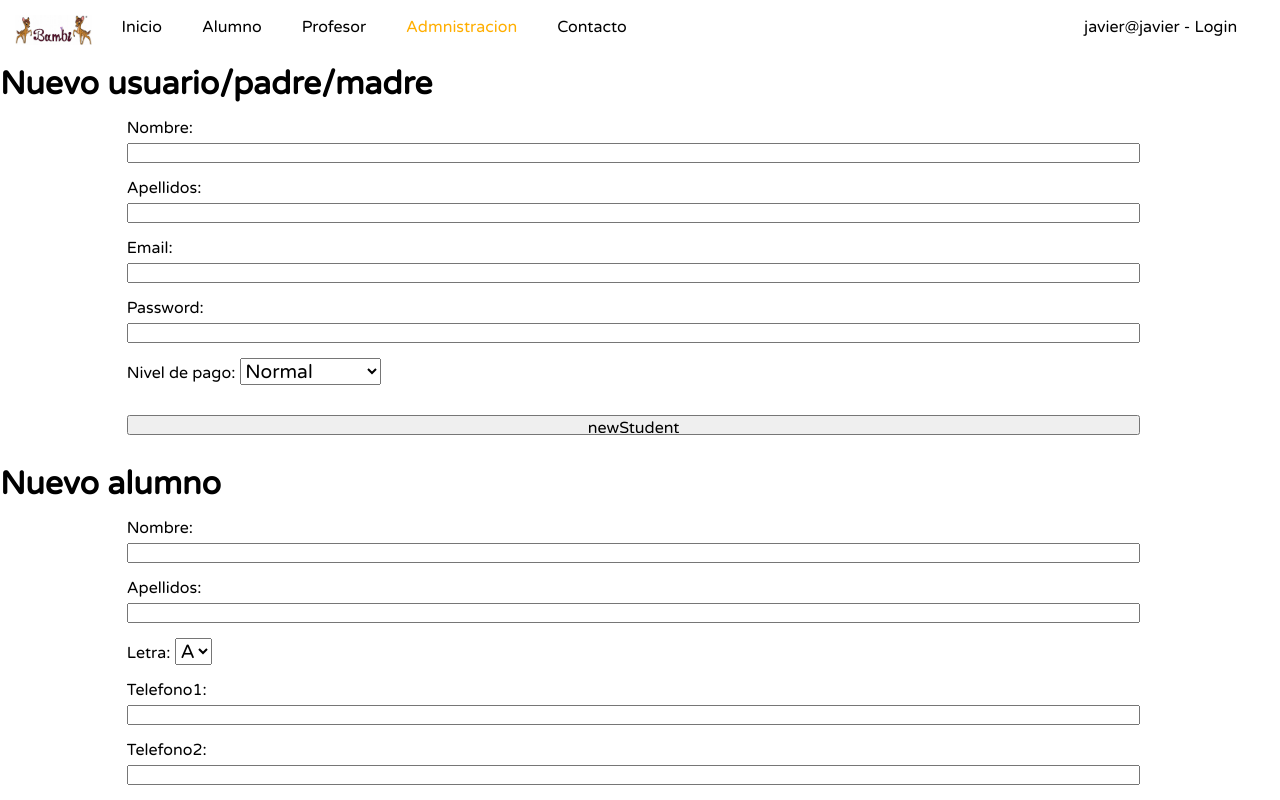
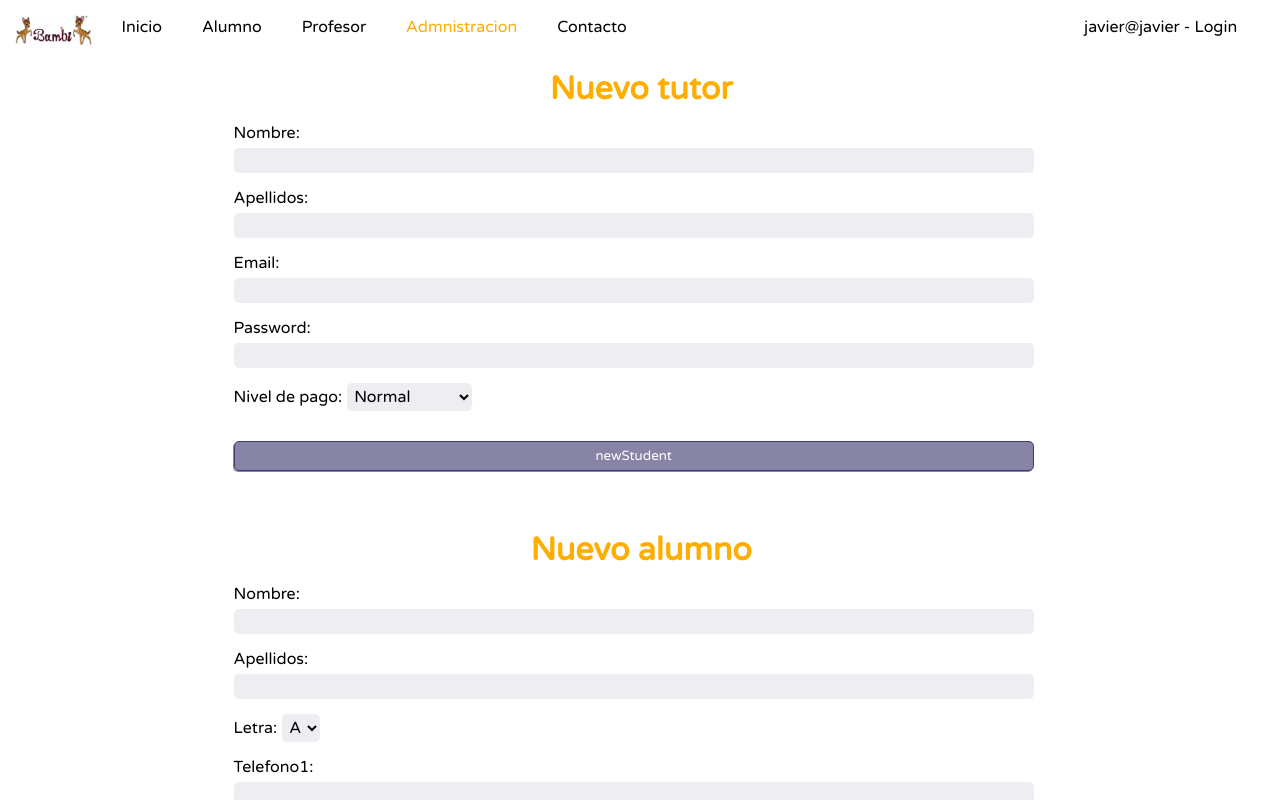
Before and after one commit to Javiergda/final-project-client, a React (Create React App) app: page /administracion in a window 1280 px wide. Shown: the top 800 px of the page. Built offline with nearby package versions, Linux system fonts and the light colour scheme.

Commit message:
css en ManageStudents y ManageUsers

```diff
--- a/src/components/Management/ManageStudents.js
+++ b/src/components/Management/ManageStudents.js
@@ -80,6 +80,7 @@ export const ManageStudents = ({ users, setStudents }) => {
             <h1>Nuevo alumno</h1>
 
             <div className='wrapper'>
+
                 <form onSubmit={handlesubmit} className='form'>
                     <label>
                         Nombre:
@@ -99,7 +100,7 @@ export const ManageStudents = ({ users, setStudents }) => {
                     </label>
                     <label>
                         Telefono1:
-                        <input value={phone1} name='phone2' type='text' onChange={handleChange} className='' />
+                        <input value={phone1} name='phone1' type='text' onChange={handleChange} className='' />
                     </label>
                     <label>
                         Telefono2:
--- a/src/components/Management/ManageUsers.js
+++ b/src/components/Management/ManageUsers.js
@@ -46,9 +46,10 @@ export const ManageUsers = () => {
 
     return (
         <div className='manageUsers_main'>
-            <h1>Nuevo usuario/padre/madre</h1>
+            <h1>Nuevo tutor</h1>
 
             <div className='wrapper'>
+
                 <form onSubmit={handlesubmit} className='form'>
                     <label>
                         Nombre:
--- a/src/components/Management/Management.js
+++ b/src/components/Management/Management.js
@@ -65,7 +65,7 @@ export const Management = () => {
 
     return (
         context.logged && context.userTipe == 1 ? // ususario logeado y nivel 2
-            <div>
+            <div className='management_main'>
                 <ManageUsers />
                 <ManageStudents users={users} setStudents={setStudents} />
                 <DeleteStudents students={students} />
--- a/src/styles/components/_manageStudents.scss
+++ b/src/styles/components/_manageStudents.scss
@@ -1,26 +1,52 @@
 .manageStudents_main{
 
-    font-size: 1rem;
+    margin:15px;
+    margin-bottom: 30px;
+
+    h1{
+        color: $yellow;
+        margin-left: 15px;
+        text-align: center;
+    }
 
     .wrapper{
         display: flex;
         justify-content: center;
+        // border-bottom: 2px solid $yellow;
+        // background-color: $yellow-transparent;
 
         .form{
 
             display: flex;
             flex-direction: column;
             width: 80%;
+            max-width: 800px;
 
             input{
-                font-size: 1rem;
+                border: none;
                 width: 100%;
-                height: 20px;
+                height: 25px;
                 margin-top: 5px;
+                border-radius: 5px;
+                background-color: $purple-transparent;
+                color: $purple;
+
+            }
+
+            label{
+                // color: $purple;
+
             }
 
             select{
-                font-size: 1.2rem;
+                background-color: $purple-transparent;
+                border-color: $yellow;
+                border-radius: 5px;
+                border: none;
+                box-shadow: none;
+
+                font-size: 1rem;
+                padding:3px;
                 margin-left: 5px;
             }
 
@@ -29,8 +55,13 @@
             }
 
             .button{
+                background-color: $purple-semitransparent;
+                color: white;
+                border:1px solid $purple;
+                height: 30px;
                 margin-top: 30px;
                 margin-bottom: 30px;
+                box-shadow: -1px 1px $purple-semitransparent ;
             }
         }
     }
--- a/src/styles/components/_manageUsers.scss
+++ b/src/styles/components/_manageUsers.scss
@@ -1,26 +1,52 @@
 .manageUsers_main{
+    margin:15px;
+    margin-bottom: 30px;
 
-    font-size: 1rem;
+    h1{
+        color: $yellow;
+        margin-left: 15px;
+        text-align: center;
+    }
 
     .wrapper{
         display: flex;
         justify-content: center;
+        // border-bottom: 2px solid $yellow;
+
 
         .form{
+            // background-color: $purple-transparent;
 
             display: flex;
             flex-direction: column;
             width: 80%;
+            max-width: 800px;
 
             input{
-                font-size: 1rem;
+                border: none;
                 width: 100%;
-                height: 20px;
+                height: 25px;
                 margin-top: 5px;
+                border-radius: 5px;
+                background-color: $purple-transparent;
+                color: $purple;
+
+            }
+
+            label{
+                // color: $purple;
+
             }
 
             select{
-                font-size: 1.2rem;
+                background-color: $purple-transparent;
+                border-color: $yellow;
+                border-radius: 5px;
+                border: none;
+                box-shadow: none;
+
+                font-size: 1rem;
+                padding:3px;
                 margin-left: 5px;
             }
 
@@ -29,8 +55,13 @@
             }
 
             .button{
+                background-color: $purple-semitransparent;
+                color: white;
+                border:1px solid $purple;
+                height: 30px;
                 margin-top: 30px;
                 margin-bottom: 30px;
+                box-shadow: -1px 1px $purple-semitransparent ;
             }
         }
     }
--- /dev/null
+++ b/src/styles/components/_management.scss
@@ -0,0 +1,73 @@
+.management_main{
+
+    // font-size: 1rem;
+    // margin:15px;
+    // margin-bottom: 30px;
+
+    // h1{
+    //     color: $yellow;
+    //     margin-left: 15px;
+    // }
+
+    // .wrapper{
+    //     display: flex;
+    //     justify-content: center;
+    //     border-bottom: 2px solid $yellow;
+    //     // background-color: $yellow-transparent;
+
+    //     .form{
+
+    //         display: flex;
+    //         flex-direction: column;
+    //         width: 80%;
+
+    //         input{
+    //             font-size: 1rem;
+    //             border: none;
+    //             width: 100%;
+    //             height: 25px;
+    //             margin-top: 5px;
+    //             border-radius: 5px;
+    //             background-color: $purple-transparent;
+    //             color: $purple;
+
+    //         }
+
+    //         label{
+    //             // color: $purple;
+
+    //         }
+
+    //         select{
+    //             background-color: $purple-transparent;
+    //             border-color: $yellow;
+    //             border-radius: 5px;
+    //             border: none;
+    //             box-shadow: none;
+
+    //             font-size: 1rem;
+    //             padding:3px;
+    //             margin-left: 5px;
+    //         }
+
+    //         label{
+    //             margin-top:15px;
+    //         }
+
+    //         .button{
+    //             background-color: $purple-semitransparent;
+    //             color: white;
+    //             border:1px solid black;
+    //             height: 30px;
+    //             margin-top: 30px;
+    //             margin-bottom: 30px;
+    //         }
+    //     }
+    // }
+
+
+
+
+
+
+}
--- a/src/styles/styles.scss
+++ b/src/styles/styles.scss
@@ -19,3 +19,4 @@
 @import './components/login';
 @import './components/manageStudents';
 @import './components/manageUsers';
+// @import './components/management';
```
